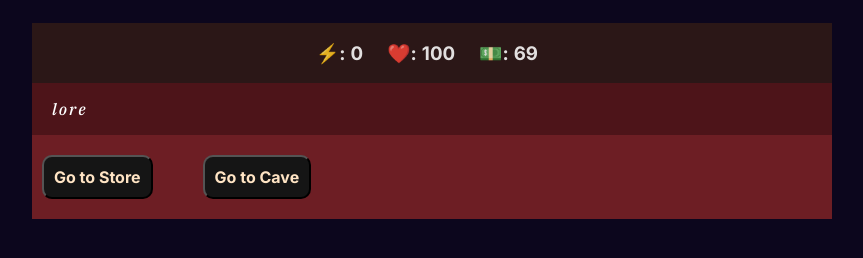
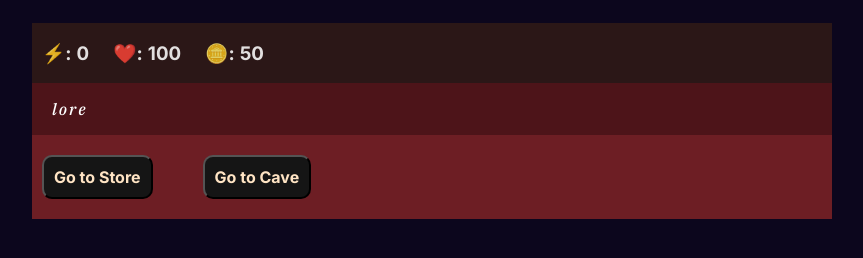
Before and after one commit to SmitMachhi/RPG, a plain HTML site: page index.html in a window 1280 px wide. Shown: the whole page, without its empty margins (208-1071 px from the left). Drawn offline with nearby package versions, Linux system fonts and the light colour scheme.

Commit message:
csss fix

```diff
--- a/app.js
+++ b/app.js
@@ -30,7 +30,7 @@ const story = {
       {
         text: "Set Up Camp:",
         outcome: endgame(),
-        effects: { xp: 0, hp: 0, money: 0 },
+        effects: { xp: 0, hp: 10, money: 20 },
       },
       {
         text: "Embark on the Journey",
--- a/index.html
+++ b/index.html
@@ -14,7 +14,7 @@
     <title>Adventure Time</title>
 </head>
 <body>
-    <div class="main">
+    <div class="container">
         <div class="top">
                 <div class="stats">
                     <h3>⚡:</h3>
@@ -25,8 +25,8 @@
                     <h3 class="points" id="hp">100</h3>
                 </div>
                 <div class="stats">
-                    <h3>💵:</h3>
-                    <h3 class="points" id="money">69</h3>
+                    <h3>🪙:</h3>
+                    <h3 class="points" id="money">50</h3>
                 </div>
         </div>
         <div class="story">
--- a/style.css
+++ b/style.css
@@ -7,13 +7,13 @@ body {
     padding-left: 10px;
 }
 
-.main {
+.container {
     margin: auto;
+    display: flex;
+    flex-direction: column;
     max-width: 800px;
     padding: 15px;
-    text-align: center;
     border-radius: 5px;
-
 }
 
 .stats {
```
